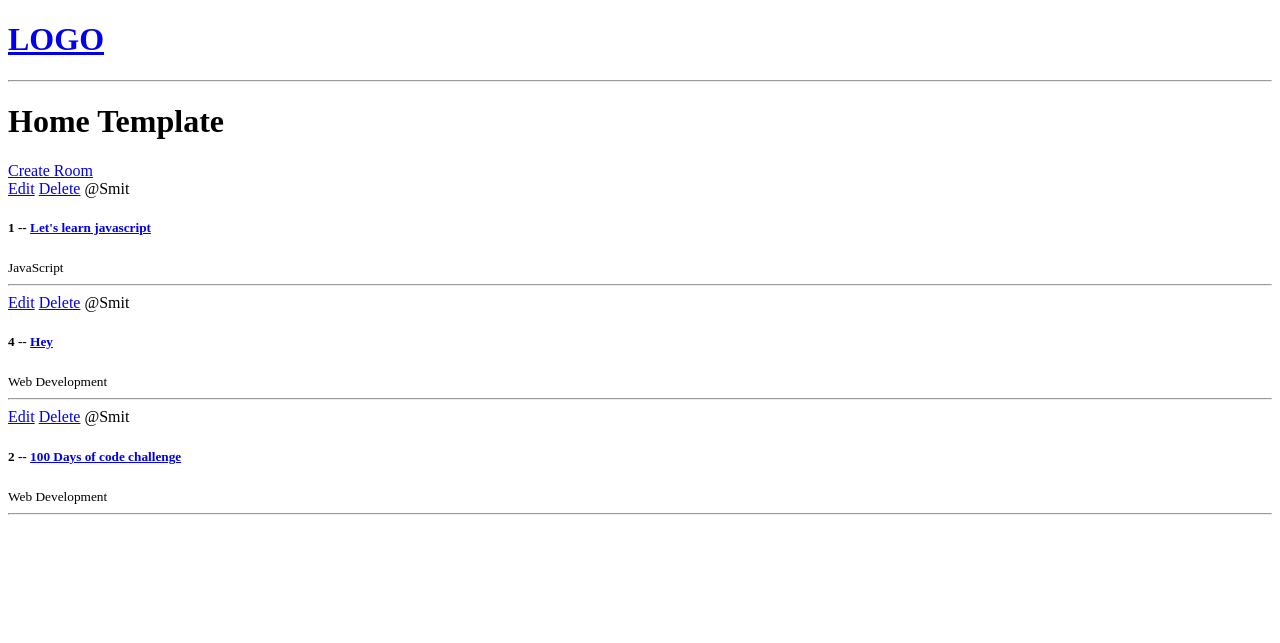
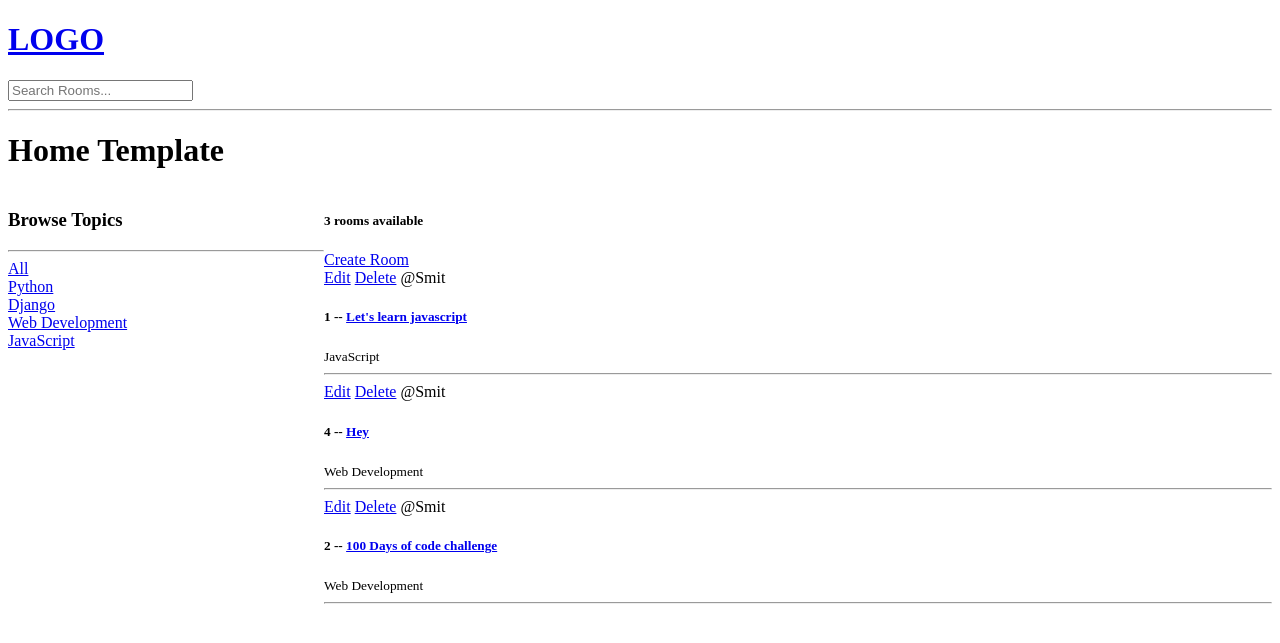
Before and after one commit to smit-patel1/studybud, a Django app: page / in a window 1280 px wide. Shown: the top 643 px of the page. Run offline with Django 5.2, Linux system fonts and the light colour scheme; data comes from the database, SQL or seed files in the repository.

Commit message:
2 hrs and 22 min commit, finished the Search functionality

```diff
--- a/base/templates/base/home.html
+++ b/base/templates/base/home.html
@@ -1,7 +1,31 @@
 {% extends 'main.html' %} {% block content %}
 <h1>Home Template</h1>
 
+<style>
+  .home-container {
+    display: grid;
+    grid-template-columns: 1fr 3fr;
+  }
+</style>
+
+<div class="home-container">
   <div>
+    <h3>Browse Topics</h3>
+    <hr />
+
+    <div>
+      <a href="{% url 'home' %}">All</a>
+    </div>
+
+    {% for topic in topics %}
+    <div>
+      <a href="{% url 'home' %}?q={{topic.name}}">{{topic.name}}</a>
+    </div>
+    {% endfor %}
+  </div>
+
+  <div>
+    <h5>{{room_count}} rooms available</h5>
     <a href="{% url 'create-room' %}">Create Room</a>
     <div>
       {% for room in rooms %}
@@ -19,5 +43,6 @@
       {% endfor %}
     </div>
   </div>
+</div>
 
 {% endblock content %}
--- a/base/views.py
+++ b/base/views.py
@@ -1,5 +1,6 @@
 from django.shortcuts import render, redirect
-from .models import Room
+from django.db.models import Q
+from .models import Room, Topic
 from .forms import RoomForm
 
 '''
@@ -11,14 +12,26 @@ rooms = [
 '''
 
 def home(request):
-    rooms = Room.objects.all()
-    context = {'rooms': rooms}
+    q = request.GET.get('q') if request.GET.get('q') != None else ''
+
+    rooms = Room.objects.filter(
+        Q(topic__name__icontains=q) |
+        Q(name__icontains=q) |
+        Q(description__icontains=q)
+    )
+
+    topics = Topic.objects.all()
+    room_count = rooms.count()
+
+    context = {'rooms': rooms, 'topics': topics, 'room_count': room_count}
     return render(request, 'base/home.html', context)
+
 
 def room(request, pk):
     room = Room.objects.get(id=pk)
     context  = {'room':room}
     return render(request, 'base/room.html', context)
+
 
 def createRoom(request):
     form = RoomForm()
--- a/templates/navbar.html
+++ b/templates/navbar.html
@@ -2,4 +2,8 @@
   <h1>LOGO</h1>
 </a>
 
+<form method="GET" action="{% url 'home' %}">
+  <input type="text" name="q" placeholder="Search Rooms..." />
+</form>
+
 <hr />
```
Lines whose indentation alone changed are shown as unchanged.
